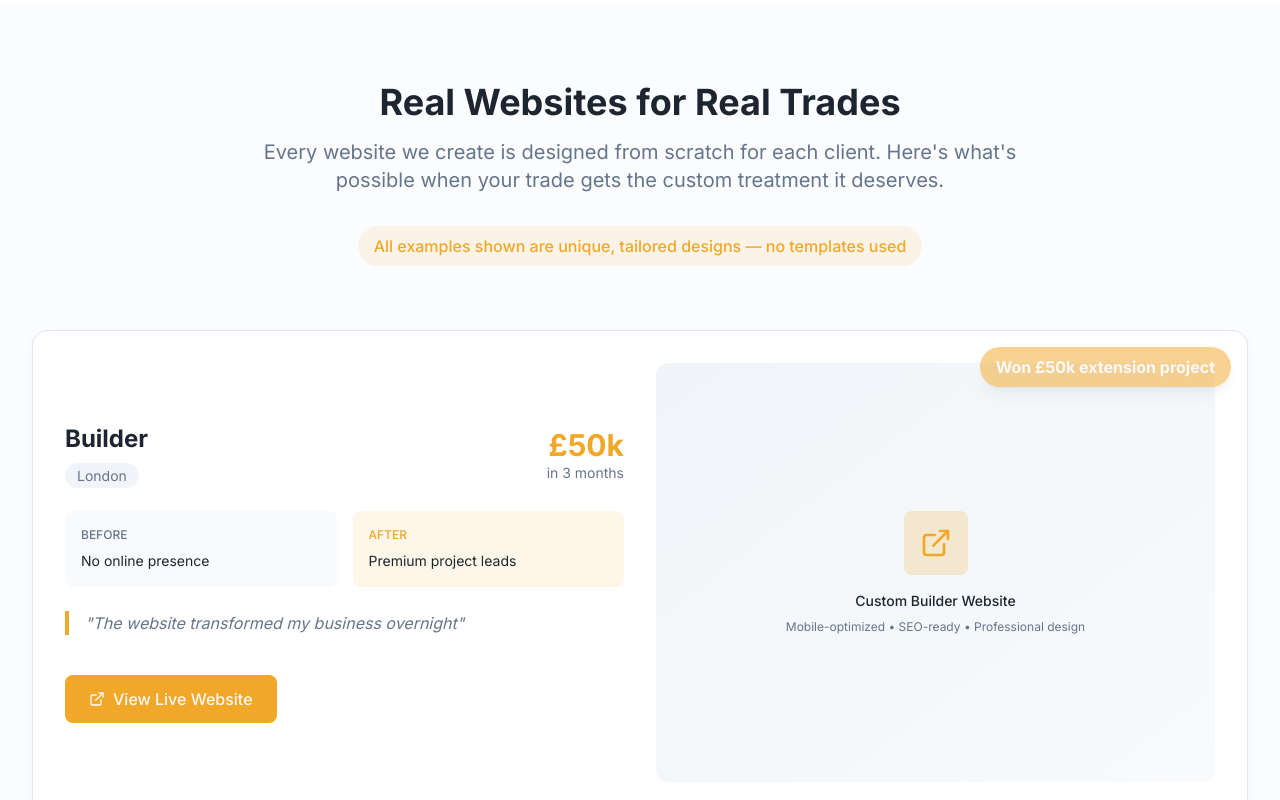
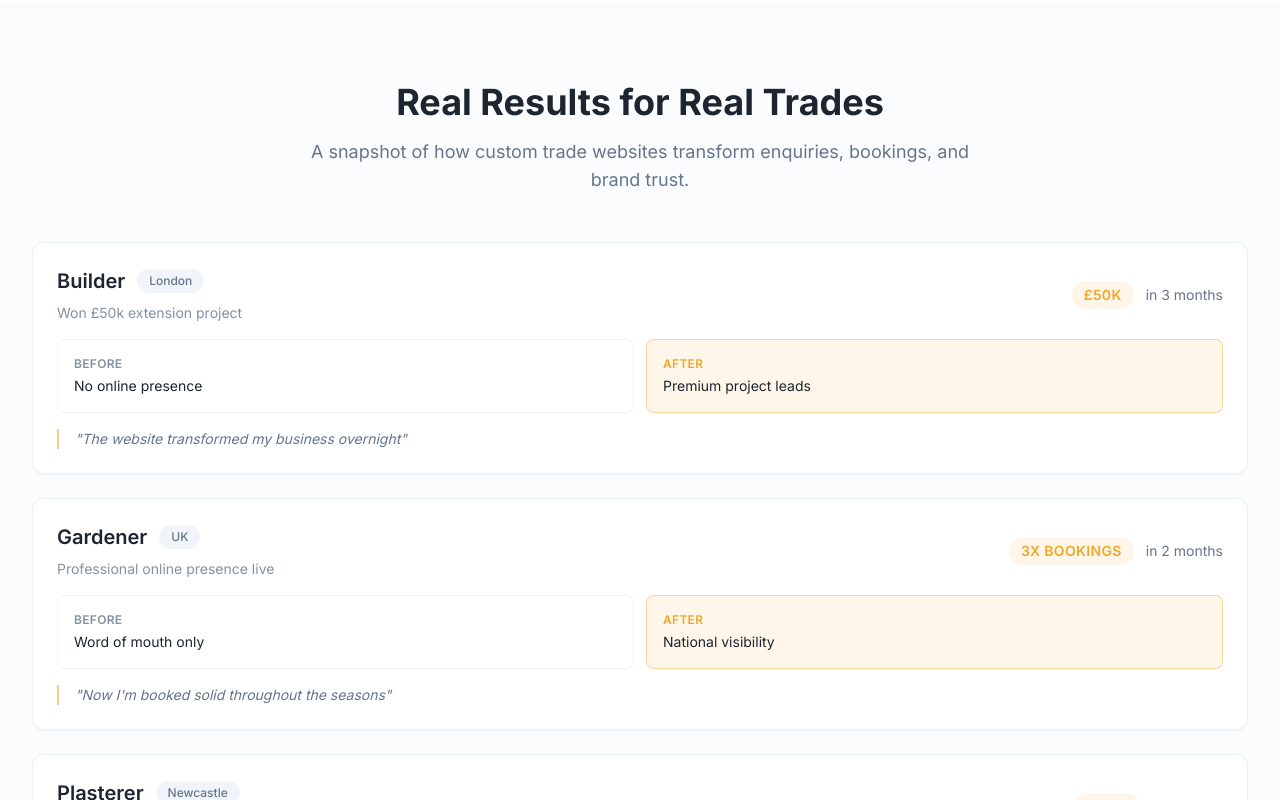
Before and after one commit to j4ydj/ProWebsiteCo, a Next.js app: page / in a window 1280 px wide. Shown: the part 1700-2500 px from the top of the page. Built offline with nearby package versions, Linux system fonts and the light colour scheme.

Commit message:
Refactor ExampleWork section to enhance content clarity and layout, updating headings and descriptions for better engagement. Remove ExclusivitySection component and its associated content for a cleaner structure.

```diff
--- a/components/sections/ExampleWork.tsx
+++ b/components/sections/ExampleWork.tsx
@@ -1,6 +1,3 @@
-import { ExternalLink } from "lucide-react";
-
-import { Button } from "@/components/ui/button";
 import { contentService } from "@/lib/services/contentService";
 
 const examples = contentService.getAllContent().examples;
@@ -9,123 +6,56 @@ const ExampleWork = () => {
   return (
     <section id="examples" className="py-20 bg-muted/30">
       <div className="max-w-7xl mx-auto px-4 sm:px-6 lg:px-8">
-        <div className="text-center mb-16">
-          <h2 className="text-3xl md:text-4xl font-bold text-foreground mb-4">
-            Real Websites for Real Trades
+        <div className="mb-12 flex flex-col gap-4 text-center">
+          <h2 className="text-3xl md:text-4xl font-bold text-foreground">
+            Real Results for Real Trades
           </h2>
-          <p className="text-xl text-muted-foreground max-w-3xl mx-auto mb-8">
-            Every website we create is designed from scratch for each client.
-            Here's what's possible when your trade gets the custom treatment it deserves.
+          <p className="text-lg text-muted-foreground max-w-2xl mx-auto">
+            A snapshot of how custom trade websites transform enquiries, bookings, and brand trust.
           </p>
-          <div className="inline-flex items-center px-4 py-2 bg-accent/10 rounded-full text-accent font-medium">
-            All examples shown are unique, tailored designs — no templates used
-          </div>
         </div>
-
-
-        <div className="space-y-8 mb-12">
+        <div className="mb-12 space-y-6">
           {examples.map((example, index) => (
             <div
               key={index}
-              className={`relative bg-card rounded-2xl p-8 shadow-card hover:shadow-elegant transition-all duration-500 border border-border group overflow-hidden ${
-                index % 2 === 1 ? 'lg:flex-row-reverse' : ''
-              }`}
+              className="rounded-xl border border-border/60 bg-card/90 p-6 shadow-sm transition hover:-translate-y-1 hover:shadow-lg"
             >
-              {/* Background glow effect */}
-              <div className="absolute inset-0 bg-gradient-to-r from-primary/5 to-accent/5 opacity-0 group-hover:opacity-100 transition-opacity duration-500"></div>
-
-              <div className="relative grid lg:grid-cols-2 gap-8 items-center">
-                {/* Content Side */}
-                <div className="space-y-6">
-                  <div className="flex items-center justify-between">
-                    <div>
-                      <h3 className="text-2xl font-bold text-card-foreground mb-2">
-                        {example.trade}
-                      </h3>
-                      <span className="text-sm text-muted-foreground bg-muted px-3 py-1 rounded-full">
-                        {example.location}
-                      </span>
-                    </div>
-                    <div className="text-right">
-                      <div className="text-3xl font-bold text-accent">{example.result}</div>
-                      <div className="text-sm text-muted-foreground">in {example.timeframe}</div>
-                    </div>
+              <div className="flex flex-col gap-4 md:flex-row md:items-center md:justify-between">
+                <div>
+                  <div className="flex items-center gap-3">
+                    <h3 className="text-xl font-semibold text-card-foreground">
+                      {example.trade}
+                    </h3>
+                    <span className="rounded-full bg-muted px-3 py-1 text-xs font-medium text-muted-foreground">
+                      {example.location}
+                    </span>
                   </div>
-
-                  {/* Before/After */}
-                  <div className="grid grid-cols-2 gap-4">
-                    <div className="bg-muted/50 rounded-lg p-4">
-                      <div className="text-xs font-medium text-muted-foreground mb-2">BEFORE</div>
-                      <div className="text-sm text-card-foreground">{example.before}</div>
-                    </div>
-                    <div className="bg-accent/10 rounded-lg p-4">
-                      <div className="text-xs font-medium text-accent mb-2">AFTER</div>
-                      <div className="text-sm text-card-foreground">{example.after}</div>
-                    </div>
-                  </div>
-
-                  {/* Testimonial */}
-                  <blockquote className="border-l-4 border-accent pl-4 italic text-muted-foreground">
-                    "{example.testimonial}"
-                  </blockquote>
-
-                  {/* CTA */}
-                  <div className="pt-4">
-                    <a
-                      href={example.liveUrl}
-                      target="_blank"
-                      rel="noopener noreferrer"
-                      className="inline-flex items-center px-6 py-3 bg-accent text-accent-foreground rounded-lg hover:bg-accent/90 transition-all duration-300 font-medium group-hover:scale-105"
-                    >
-                      <ExternalLink className="w-4 h-4 mr-2" />
-                      View Live Website
-                    </a>
-                  </div>
+                  <p className="mt-2 text-sm text-muted-foreground/80">{example.highlight}</p>
                 </div>
-
-                {/* Visual Side */}
-                <div className="relative">
-                  <div className="aspect-[4/3] bg-gradient-to-br from-muted to-muted/50 rounded-xl overflow-hidden">
-                    {/* Placeholder for website preview */}
-                    <div className="w-full h-full flex items-center justify-center">
-                      <div className="text-center space-y-4">
-                        <div className="w-16 h-16 bg-accent/20 rounded-lg mx-auto flex items-center justify-center">
-                          <ExternalLink className="w-8 h-8 text-accent" />
-                        </div>
-                        <div className="space-y-2">
-                          <div className="text-sm font-medium text-card-foreground">
-                            Custom {example.trade} Website
-                          </div>
-                          <div className="text-xs text-muted-foreground">
-                            Mobile-optimized • SEO-ready • Professional design
-                          </div>
-                        </div>
-                      </div>
-                    </div>
-                  </div>
-
-                  {/* Floating result badge */}
-                  <div className="absolute -top-4 -right-4 bg-accent text-accent-foreground px-4 py-2 rounded-full font-bold shadow-lg animate-pulse">
-                    {example.highlight}
-                  </div>
+                <div className="flex items-center gap-3 text-sm">
+                  <span className="rounded-full bg-accent/10 px-3 py-1 font-semibold uppercase tracking-wide text-accent">
+                    {example.result}
+                  </span>
+                  <span className="text-muted-foreground">in {example.timeframe}</span>
                 </div>
               </div>
+
+              <div className="mt-4 grid gap-3 sm:grid-cols-2">
+                <div className="rounded-lg border border-border/50 bg-background/70 p-4">
+                  <div className="text-xs font-semibold uppercase tracking-wide text-muted-foreground/80">Before</div>
+                  <p className="mt-1 text-sm text-card-foreground">{example.before}</p>
+                </div>
+                <div className="rounded-lg border border-accent/40 bg-accent/10 p-4">
+                  <div className="text-xs font-semibold uppercase tracking-wide text-accent">After</div>
+                  <p className="mt-1 text-sm text-card-foreground">{example.after}</p>
+                </div>
+              </div>
+
+              <blockquote className="mt-4 border-l-2 border-accent/60 pl-4 text-sm italic text-muted-foreground">
+                "{example.testimonial}"
+              </blockquote>
             </div>
           ))}
-        </div>
-
-        <div className="text-center">
-          <Button variant="hero" size="lg" asChild>
-            <a
-              href="https://solidbuild-built-to-last.lovable.app"
-              target="_blank"
-              rel="noopener noreferrer"
-              className="inline-flex items-center"
-            >
-              <ExternalLink className="w-4 h-4 mr-2" />
-              View Live Examples
-            </a>
-          </Button>
         </div>
       </div>
     </section>
```
Also changed, not shown: components/sections/ExclusivitySection.tsx (+1 -138 lines).
